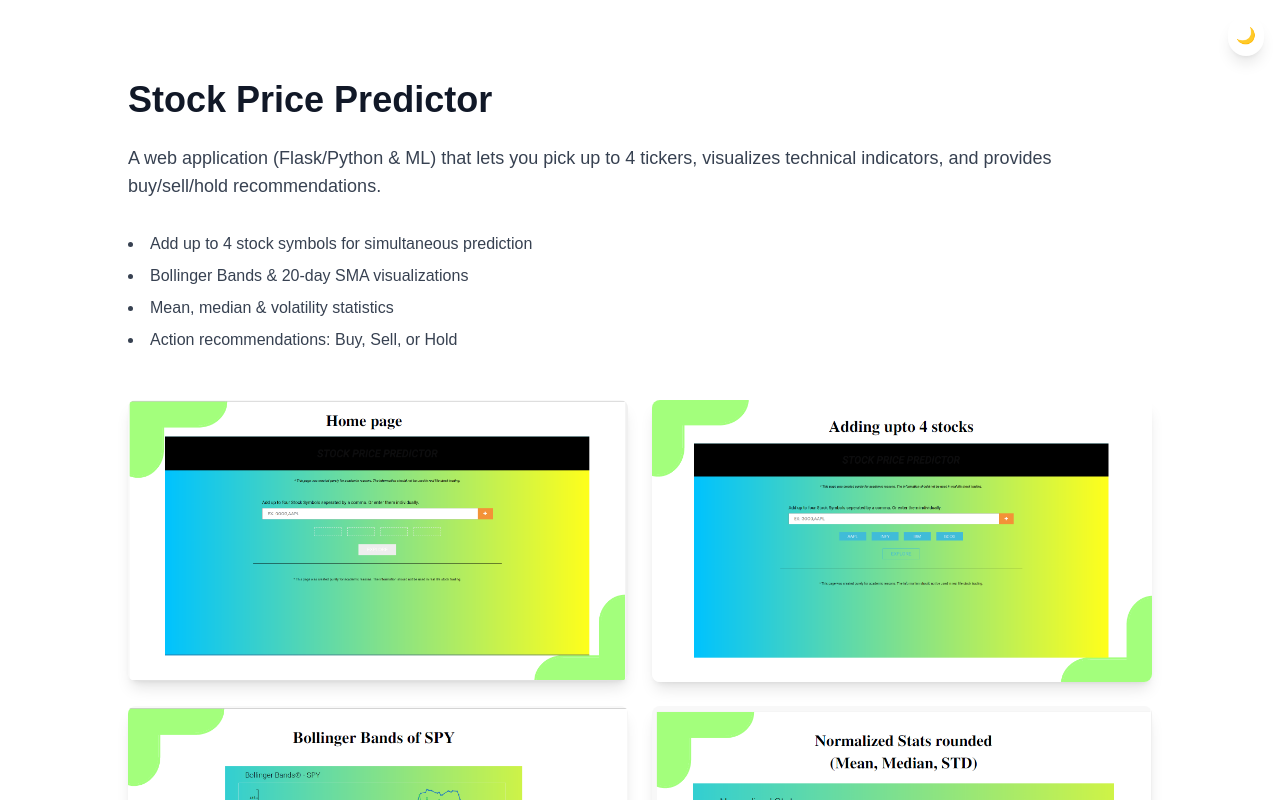
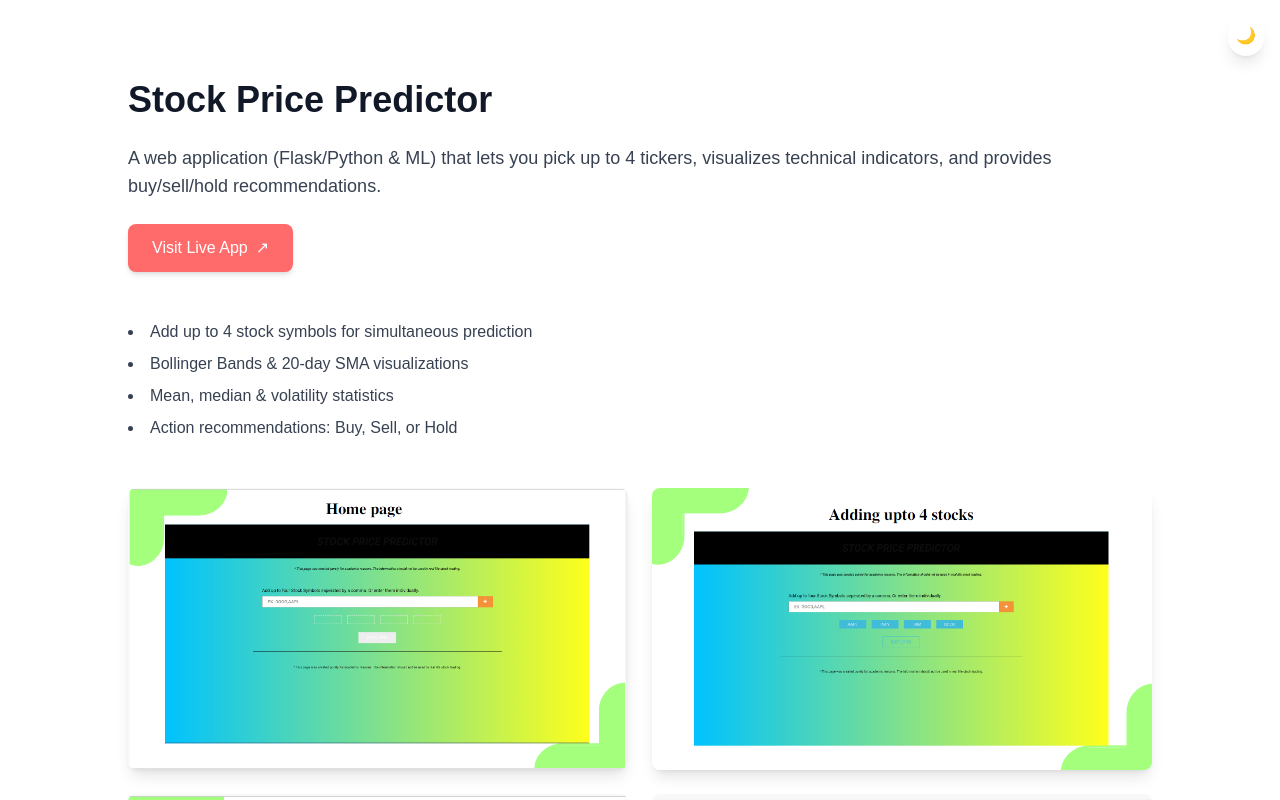
Before and after one commit to adwaithkalugotla/portfolio, a Next.js app: page /stockpricepredictor in a window 1280 px wide. Shown: the top 800 px of the page. Built offline with nearby package versions, Linux system fonts and the light colour scheme.

Commit message:
feat(stockpredictor): add 'Visit Live App' button

```diff
--- a/pages/stockpricepredictor.tsx
+++ b/pages/stockpricepredictor.tsx
@@ -7,7 +7,7 @@ export default function StockPricePredictor() {
   return (
     <>
       <Head>
-        <title>Stock Price Predictor | Adwaith Kalugotla</title>
+        <title>Stock Price Predictor | Adwaith Kalugotla</title>
       </Head>
 
       <motion.section
@@ -17,17 +17,37 @@ export default function StockPricePredictor() {
         className="py-20 px-4 md:px-16 lg:px-32 bg-white dark:bg-gray-900"
       >
         <h2 className="text-4xl font-semibold mb-6 text-gray-900 dark:text-gray-100">
-          Stock Price Predictor
+          Stock Price Predictor
         </h2>
 
-        <p className="text-lg mb-8 text-gray-700 dark:text-gray-300">
+        <p className="text-lg mb-6 text-gray-700 dark:text-gray-300">
           A web application (Flask/Python & ML) that lets you pick up to 4 tickers,
           visualizes technical indicators, and provides buy/sell/hold recommendations.
         </p>
 
+        {/* Visit Live App button */}
+        <div className="mb-12">
+          <a
+            href="https://stock-predictor-react.vercel.app/"
+            target="_blank"
+            rel="noopener noreferrer"
+            className="
+              inline-flex items-center gap-2 px-6 py-3 rounded-lg
+              bg-primary text-white font-medium shadow-md
+              hover:bg-secondary hover:shadow-lg
+              focus:outline-none focus-visible:ring-2 focus-visible:ring-offset-2
+              focus-visible:ring-primary dark:focus-visible:ring-secondary
+              transition
+            "
+            aria-label="Open the live Stock Price Predictor in a new tab"
+          >
+            Visit Live App <span aria-hidden>↗</span>
+          </a>
+        </div>
+
         <ul className="list-disc list-inside space-y-2 mb-12 text-gray-700 dark:text-gray-300">
           <li>Add up to 4 stock symbols for simultaneous prediction</li>
-          <li>Bollinger Bands & 20‑day SMA visualizations</li>
+          <li>Bollinger Bands & 20-day SMA visualizations</li>
           <li>Mean, median & volatility statistics</li>
           <li>Action recommendations: Buy, Sell, or Hold</li>
         </ul>
```
